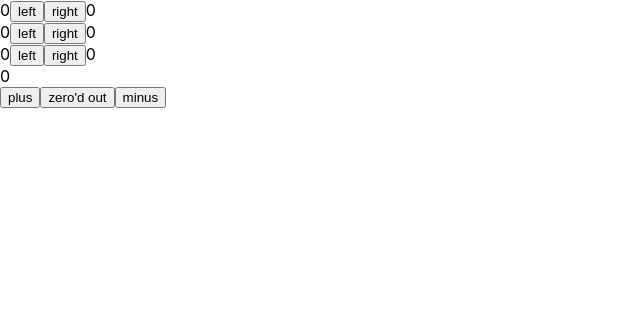
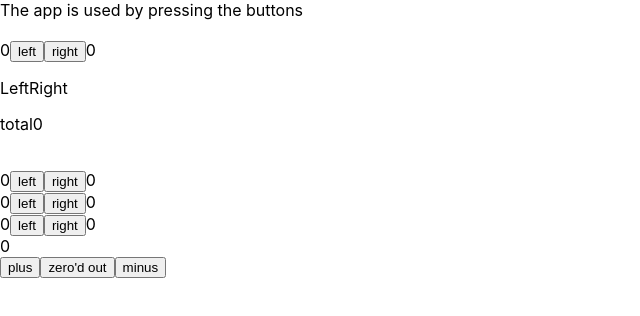
Before and after one commit to trncm00/react-tutorials, a React (Create React App) app: page / in a window 1280 px wide. Shown: the top 316 px of the page, without its empty margins (0-640 px from the left). Built offline with nearby package versions, Linux system fonts and the light colour scheme.

Commit message:
part1:events and state rough complete

```diff
--- a/src/App.js
+++ b/src/App.js
@@ -1,5 +1,19 @@
 import { useState } from "react";
 
+const History = (props) => {
+  if (props.allClicks.length === 0) {
+    return <div>The app is used by pressing the buttons</div>;
+  }
+  return <div>button press history: {props.allClicks.join(" ")}</div>;
+};
+
+const Button = ({ handleClick, text }) => {
+  return <button onClick={handleClick}>{text}</button>;
+};
+
+const Display = ({ counter }) => {
+  return <div>{counter}</div>;
+};
 function App() {
   const [counter, setCounter] = useState(0);
   const increaseByOne = () => setCounter(counter + 1);
@@ -13,31 +27,35 @@
   const [left, setLeft] = useState(0);
   const [right, setRight] = useState(0);
   const [allClicks, setAll] = useState([]);
+  const [total, setTotal] = useState(0);
 
   const handleLeftClick = () => {
-    setClicks({
-      left: clicks.left + 1,
-      ...clicks,
-    });
+    setAll(allClicks.concat("L"));
+    const updatedLeft = left + 1;
+    setLeft(updatedLeft);
+    setTotal(updatedLeft + right);
   };
 
   const handleRightClick = () => {
-    setClicks({
-      ...clicks,
-      right: clicks.right + 1,
-    });
-  };
-
-  const Button = ({ onClick, text }) => {
-    return <button onClick={onClick}>{text}</button>;
-  };
-
-  const Display = ({ counter }) => {
-    return <div>{counter}</div>;
+    setAll(allClicks.concat("R"));
+    const updatedRight = right + 1;
+    setRight(updatedRight);
+    setTotal(left + updatedRight);
   };
 
   return (
     <div>
+      <History allClicks={allClicks} />
+      <br />
+
+      {left}
+      <button onClick={handleLeftClick}>left</button>
+      <button onClick={handleRightClick}>right</button>
+      {clicks.right}
+      <br />
+      <p>Left{allClicks.join(" ")}Right</p>
+      <p>total{total}</p>
+      <br />
       {left}
       <button onClick={() => setLeft(left + 1)}> left</button>
       <button onClick={() => setRight(right + 1)}> right </button>
```
